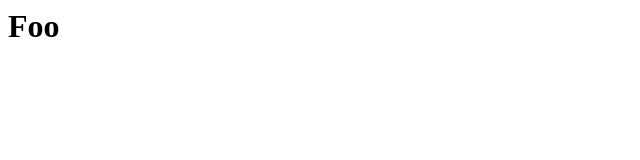
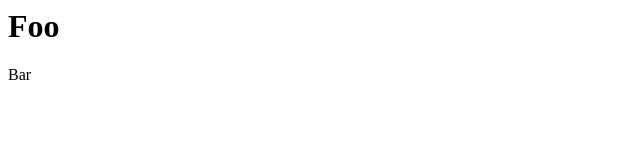
Before and after one commit to kiravuo/WWW-kurssi, a plain HTML site: page index.html in a window 1280 px wide. Shown: the full height of the page, 0-640 px from the left. Drawn offline with Linux system fonts and the light colour scheme.

Commit message:
Update index.html

```diff
--- a/index.html
+++ b/index.html
@@ -1 +1,2 @@
 <H1>Foo</H1>
+<P>Bar</P>
```
